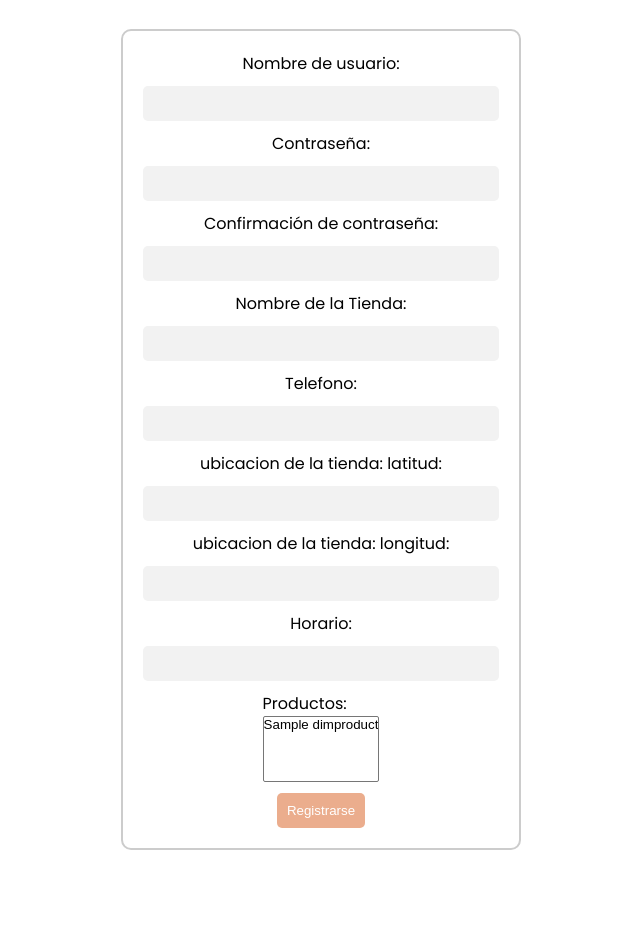
After one commit to danielcaceres107/Agroweb3, a Django app: page /registroVendedor/ in a window 1280 px wide. The commit adds this page. Shown: the part 561-1491 px from the top of the page, without its empty margins (319-959 px from the left). Run offline with Django 4.2, Linux system fonts and the light colour scheme; tables that the repository leaves empty hold one stand-in row (values such as "Sample post").

Commit message:
Registros vendedor y cliente

```diff
--- a/mysite/forms.py
+++ b/mysite/forms.py
@@ -1,19 +1,20 @@
 from django import forms
 from django.contrib.auth.forms import UserCreationForm
 from django.contrib.auth.models import User
+from .models import DimVendedores, DimProducts
 
 
-class RegistroForm(UserCreationForm):
+class RegistroVendedorForm(forms.ModelForm):
     username = forms.CharField(label="Nombre de usuario")
     password1 = forms.CharField(label="Contraseña")
     password2 = forms.CharField(label="Confirmación de contraseña")
-    ROLE_CHOICES = (
-        ('Vendedor', 'Vendedor'),
-        ('Comprador', 'Comprador'),
-        ('Superusuario', 'Superusuario'),
-    )
-    role = forms.ChoiceField(choices=ROLE_CHOICES, label="Rol")
+    nombreTienda = forms.CharField(label="Nombre de la Tienda")
+    telefono = forms.CharField(label="Telefono")
+    latitude = forms.CharField(label="ubicacion de la tienda: latitud")
+    longitude = forms.CharField(label="ubicacion de la tienda: longitud")
+    horario = forms.CharField(label="Horario")
+    productos = forms.ModelMultipleChoiceField(queryset=DimProducts.objects.all(), widget=forms.SelectMultiple)
 
     class Meta:
         model = User
-        fields = ('username', 'password1', 'password2', 'role')
+        fields = ('username', 'password1', 'password2', 'nombreTienda', 'telefono', 'latitude', 'longitude', 'horario', 'productos')
--- a/mysite/models.py
+++ b/mysite/models.py
@@ -3,6 +3,15 @@ from django.contrib.auth.models import User
 import hashlib
 
 #create your models here
+class DimProducts(models.Model):
+    nombreProd = models.CharField(max_length=200)
+    precioProd = models.DecimalField(max_digits=10, decimal_places=0)
+    descripcionProd = models.TextField(max_length=500)
+    imagenProd = models.ImageField(upload_to='img/', null=True, blank=True)
+    # Otros campos que necesites
+
+    def __str__(self):
+        return self.nombreProd
 class DimVendedores(models.Model):
     nombreVendedor = models.CharField(max_length=200, unique=True)
     nombreTienda = models.CharField(max_length=200,blank=True, null=True)
@@ -11,6 +20,7 @@ class DimVendedores(models.Model):
     latitude = models.CharField(max_length=200,blank=True, null=True)
     longitude = models.CharField(max_length=200,blank=True, null=True)
     horario = models.CharField(max_length=200,blank=True, null=True)
+    productos = models.ManyToManyField(DimProducts, related_name='productos_venta')
 
     def set_password(self, password):
         """Convierte el password a varbinary(max)"""
@@ -18,14 +28,13 @@ class DimVendedores(models.Model):
 
     def __str__(self):
         return self.nombreVendedor
+class DimClientes(User):
+    nombreCliente = models.CharField(max_length=200, unique=True)
+    usuarioCliente = models.CharField(max_length=200, unique=True)
+    passwordCliente = models.BinaryField()
+    correo = models.CharField(max_length=200, unique=True)
 
-class DimProducts(models.Model):
-    nombreProd = models.CharField(max_length=200)
-    precioProd = models.DecimalField(max_digits=10, decimal_places=0)
-    descripcionProd = models.TextField(max_length=500)
-    imagenProd = models.ImageField(upload_to='img/', null=True, blank=True)
-    vendedores = models.ManyToManyField(DimVendedores, related_name='productos_venta')
-    # Otros campos que necesites
-
-    def __str__(self):
-        return self.nombreProd
+class Superusuarios(User):
+    superUser = models.CharField(max_length=200, unique=True)
+    correo = models.CharField(max_length=200, unique=True)
+    passwordSuper = models.BinaryField()
--- a/mysite/templates/login.html
+++ b/mysite/templates/login.html
@@ -81,12 +81,6 @@
 <form method="POST" class="login-form">
     {% csrf_token %}
     {{ form.as_p }}
-    <label for="id_rol">Rol:</label>
-    <select name="rol" id="id_rol">
-      <option value="comprador">Comprador</option>
-      <option value="vendedor">Vendedor</option>
-      <option value="superusuario">Superusuario</option>
-    </select>
     <strong><button type="submit" style="background-color: #ebad8d">Iniciar sesión</button></strong>
   </form>
   <p>{{ error }}</p>
--- /dev/null
+++ b/mysite/templates/registroVendedor.html
@@ -0,0 +1,75 @@
+{% extends 'base.html' %}
+{% block content %}
+<style>
+    form {
+        display: flex;
+        flex-direction: column;
+        align-items: center;
+        margin: 30px auto;
+        max-width: 400px;
+        padding: 20px;
+        border: 2px solid #ccc;
+        border-radius: 10px;
+    }
+
+    /* Estilo para los campos del formulario */
+    input {
+        padding: 10px;
+        margin: 10px 0;
+        border-radius: 5px;
+        border: none;
+        background-color: #f2f2f2;
+        width: 100%;
+        box-sizing: border-box;
+    }
+
+    /* Estilo para el botón */
+    button {
+        background-color: #4CAF50;
+        color: white;
+        padding: 10px;
+        margin-top: 10px;
+        border: none;
+        border-radius: 5px;
+        cursor: pointer;
+    }
+
+    /* Estilo para el mensaje de error */
+    #error {
+        color: red;
+        font-size: 14px;
+        margin-top: 10px;
+    }
+
+    /* Estilo para el campo de confirmación de contraseña */
+    #id_password2 {
+        width: 100%;
+    }
+
+    #espacio {
+        height: 50px;
+    }
+</style>
+
+<form action="/registro/" method="POST">
+    {% csrf_token %}
+    {{ register.username.label_tag }} {{ register.username }}
+    {{ register.password1.label_tag }} {{ register.password1 }}
+    {{ register.password2.label_tag }} {{ register.password2 }}
+    {{ register.nombreTienda.label_tag }} {{ register.nombreTienda }}
+    {{ register.telefono.label_tag }} {{ register.telefono }}
+    {{ register.latitude.label_tag }} {{ register.latitude }}
+    {{ register.longitude.label_tag }} {{ register.longitude }}
+    {{ register.horario.label_tag }} {{ register.horario }}
+    <div class="fieldWrapper">
+        {{ register.productos.errors }}
+        <label for="{{ register.productos.id_for_label }}">Productos:</label><br>
+        {{ register.productos }}
+    </div>
+    <strong><button type="submit" style="background-color: #ebad8d">Registrarse</button></strong>
+</form>
+
+<div id="espacio"></div>
+
+{{ error }}
+{% endblock %}
--- a/mysite/urls.py
+++ b/mysite/urls.py
@@ -26,4 +26,6 @@ urlpatterns = [
     path('mapa/', views.mapa, name="mapa"),
     path('mydata/',views.mydata, name="mydata"),
     path('logout/', views.signout, name='logout'),
+    path('registroCliente/', views.registroCliente, name= 'registroCliente'),
+    path('registroVendedor/', views.registroVendedor, name= 'registroVendedor')
 ]
--- a/mysite/views.py
+++ b/mysite/views.py
@@ -11,7 +11,7 @@ from django.db import IntegrityError
 from django.views.decorators.http import require_POST
 from django.core import serializers
 import json
-from .forms import RegistroForm
+from .forms import RegistroVendedorForm
 from decimal import Decimal
 from django.core.serializers.json import DjangoJSONEncoder
 from django.contrib.auth.models import Group
@@ -42,7 +42,7 @@ def ingreso(request):
 def registro(request):
     if request.method == 'GET':
         return render(request, 'registro.html', {
-            'register': RegistroForm() # utiliza la instancia del formulario personalizado
+            'register': RegistroVendedorForm() # utiliza la instancia del formulario personalizado
         })
     else:
         if request.POST['password1'] == request.POST['password2']:
@@ -62,10 +62,10 @@ def registro(request):
                 print('usuario creado satisfactoriamente')
                 return redirect('index')
             except IntegrityError:
-                return render(request, 'registro.html', {"register": RegistroForm(), "error": "Username already exists."})
+                return render(request, 'registro.html', {"register": RegistroVendedorForm(), "error": "Username already exists."})
         else:
             return render(request, 'registro.html', {
-            'register': RegistroForm(),
+            'register': RegistroVendedorForm(),
             "error": 'Contraseñas no coinciden'
             })
 
@@ -76,10 +76,8 @@ def signout(request):
 
 @login_required
 def mydata(request):
-    if request.user.is_superuser:
-        vendedores = DimVendedores.objects.all()
-    else:
-        vendedores = DimVendedores.objects.filter(user=request.user)
+
+    vendedores = DimVendedores.objects.all()
 
     # Crear una lista de diccionarios para almacenar la información de cada vendedor y sus productos
     data = []
@@ -100,7 +98,7 @@ def mydata(request):
         }
         # Obtener los productos de cada vendedor y agregarlos al diccionario
         productos = []
-        for producto in vendedor.productos_venta.all():
+        for producto in vendedor.productos.all():
             productos.append({
                 'model': 'miapp.dimproductos',
                 'pk': producto.id,
@@ -128,5 +126,57 @@ def mydata(request):
 # Función para convertir los objetos Decimal en una representación serializable
 def decimal_default(obj):
     if isinstance(obj, Decimal):
-        return str(obj)
+        return float(obj)
     raise TypeError("Object of type '%s' is not JSON serializable" % type(obj)._name_)
+
+def registroVendedor(request):
+    if request.method == 'GET':
+        return render(request, 'registroVendedor.html', {
+            'register': RegistroVendedorForm() # utiliza la instancia del formulario personalizado
+        })
+    else:
+        if request.POST['password1'] == request.POST['password2']:
+            try:
+                user = User.objects.create_user(username=request.POST['username'], password=request.POST['password1'])
+                user.save()
+
+                # Agregar usuario al grupo correspondiente según su rol
+                if request.POST['rol'] == 'vendedor':
+                    group = Group.objects.get(name='vendedor')
+                    user.groups.add(group)
+                elif request.POST['rol'] == 'comprador':
+                    group = Group.objects.get(name='comprador')
+                    user.groups.add(group)
+
+                login(request, user)
+                print('usuario creado satisfactoriamente')
+                return redirect('index')
+            except IntegrityError:
+                return render(request, 'registro.html', {"register": RegistroVendedorForm(), "error": "Username already exists."})
+        else:
+            return render(request, 'registroVendedor.html', {
+            'register': RegistroVendedorForm(),
+            "error": 'Contraseñas no coinciden'
+            })
+
+def registroCliente(request):
+    if request.method == 'GET':
+        return render(request, 'registroCliente.html', {
+            'register': RegistroVendedorForm() # utiliza la instancia del formulario personalizado
+        })
+    else:
+        if request.POST['password1'] == request.POST['password2']:
+            try:
+                user = User.objects.create_user(username=request.POST['username'], password=request.POST['password1'])
+                user.save()
+
+                login(request, user)
+                print('usuario creado satisfactoriamente')
+                return redirect('index')
+            except IntegrityError:
+                return render(request, 'registroCliente.html', {"register": RegistroVendedorForm(), "error": "Username already exists."})
+        else:
+            return render(request, 'registroCliente.html', {
+            'register': RegistroVendedorForm(),
+            "error": 'Contraseñas no coinciden'
+            })
```
Also changed, not shown: mysite/templates/mapa.html (+3 -4 lines), mysite/templates/registro.html (+8 -60 lines), mysite/templates/registroCliente.html (added, +65 -0 lines), mysite/migrations/0009_dimclientes_superusuarios.py (added), mysite/migrations/0010_remove_dimproducts_vendedores_and_more.py (added).
